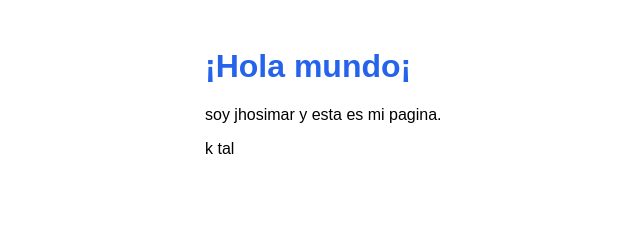
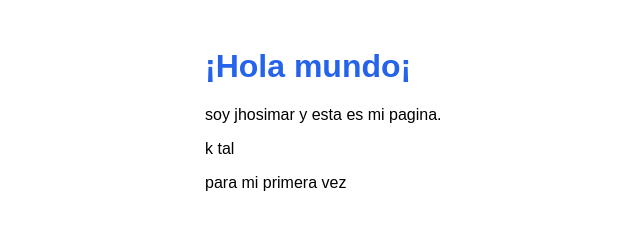
Before and after one commit to adriansd02-glitch/adrixn, a plain HTML site: page index.html in a window 1280 px wide. Shown: the whole page, without its empty margins (35-675 px from the left). Drawn offline with Linux system fonts and the light colour scheme.

Commit message:
Update index.html

```diff
--- a/index.html
+++ b/index.html
@@ -3,7 +3,7 @@
 <head>
     <meta charset="UTF-8">
     <meta name="viewport" content="width=device-width, initial-scale=1.0">
-    <title>Mi primera página</title>
+    <title>SOY JHOSIMAR</title>
     <style>
         body { font-family: Arial; max-width: 800px; margin: 3rem auto; padding: 0 1rem; }
         h1 { color: #2563eb; }
@@ -13,5 +13,6 @@
     <h1>¡Hola mundo¡</h1>
     <p>soy jhosimar y esta es mi pagina.</p>
     <p>k tal</p>
+    <p>para mi primera vez</p>
 </body>
 </html>
```
